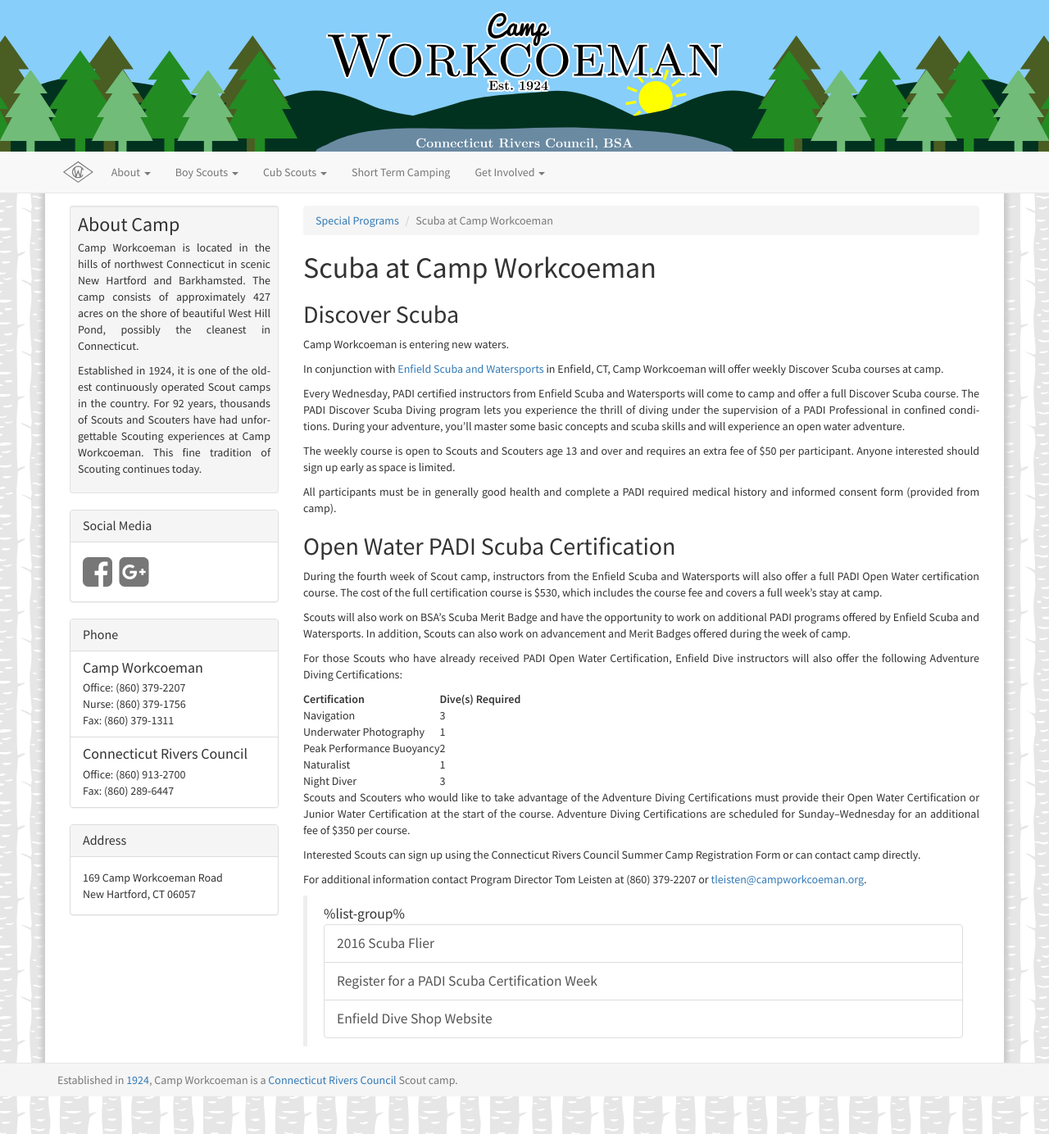
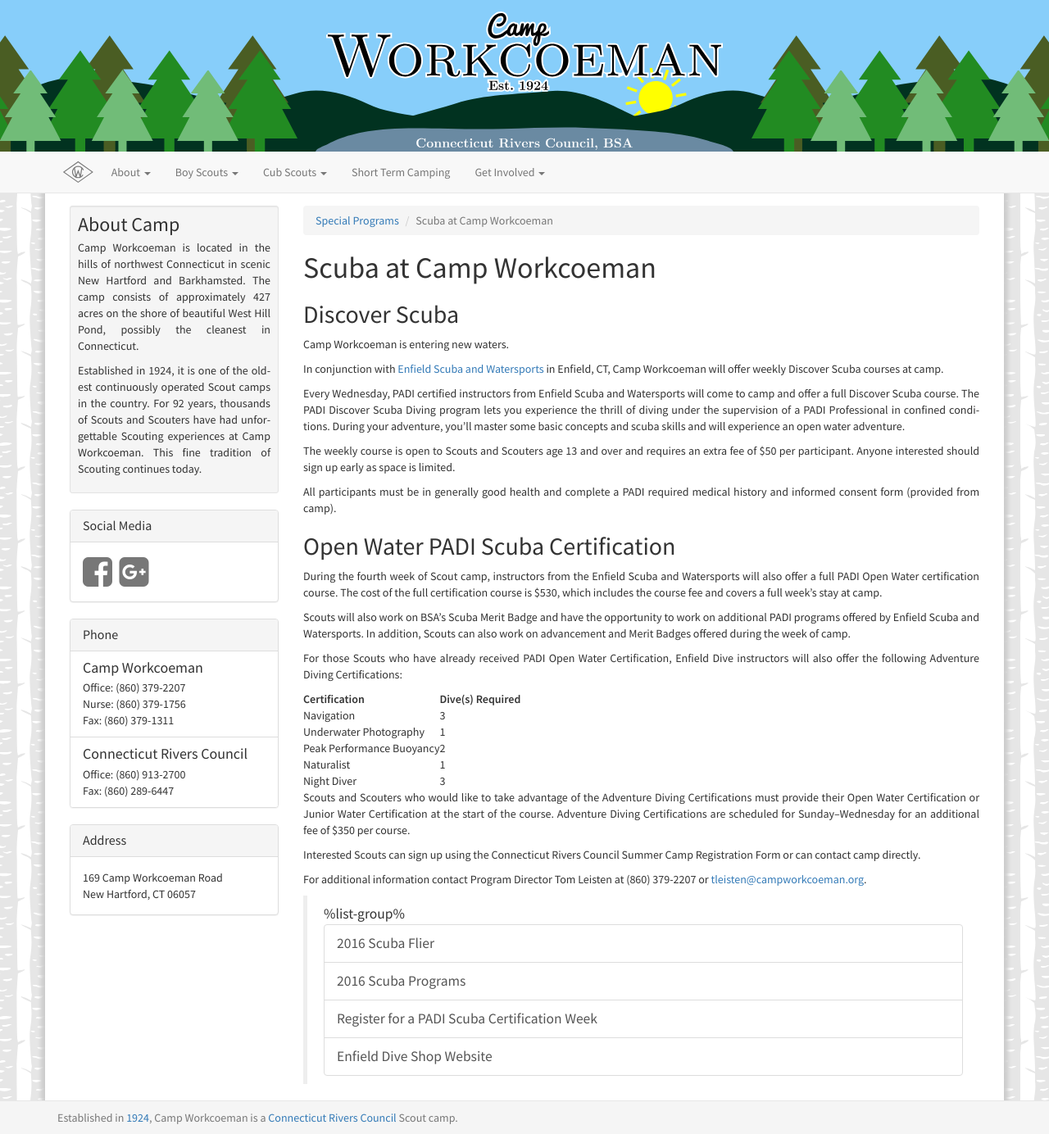
Before and after one commit to campworkcoeman/campworkcoeman.org, a Jekyll site: the page built from boy-scouts/special-programs/scuba.md, in a window 1280 px wide. Shown: the whole page at 82% size. Built offline with Jekyll 4.4.1, drawn with Linux system fonts in a browser that asks for light colours; nearby versions of some CDN libraries; Markdown is read by kramdown in place of the engine named in the settings.

Commit message:
Update scuba flier.

```diff
--- a/boy-scouts/special-programs/scuba.md
+++ b/boy-scouts/special-programs/scuba.md
@@ -64,6 +64,7 @@
 (860) 379-2207 or [tleisten@campworkcoeman.org](mailto:tleisten@campworkcoeman.org).
 
 > %list-group%
-> <a href="{{ site.url }}/pdf/2016/2016-scuba.pdf" class="list-group-item">2016 Scuba Flier</a>
+> <a href="{{ site.url }}/pdf/2016/scuba-flier.pdf" class="list-group-item">2016 Scuba Flier</a>
+> <a href="{{ site.url }}/pdf/2016/2016-scuba.pdf" class="list-group-item">2016 Scuba Programs</a>
 > <a href="{{ site.url }}/boy-scouts/register/" class="list-group-item">Register for a PADI Scuba Certification Week</a>
 > <a href="http://www.enfieldscuba.com/" class="list-group-item">Enfield Dive Shop Website</a>
```
Also changed, not shown: 1 other file.
